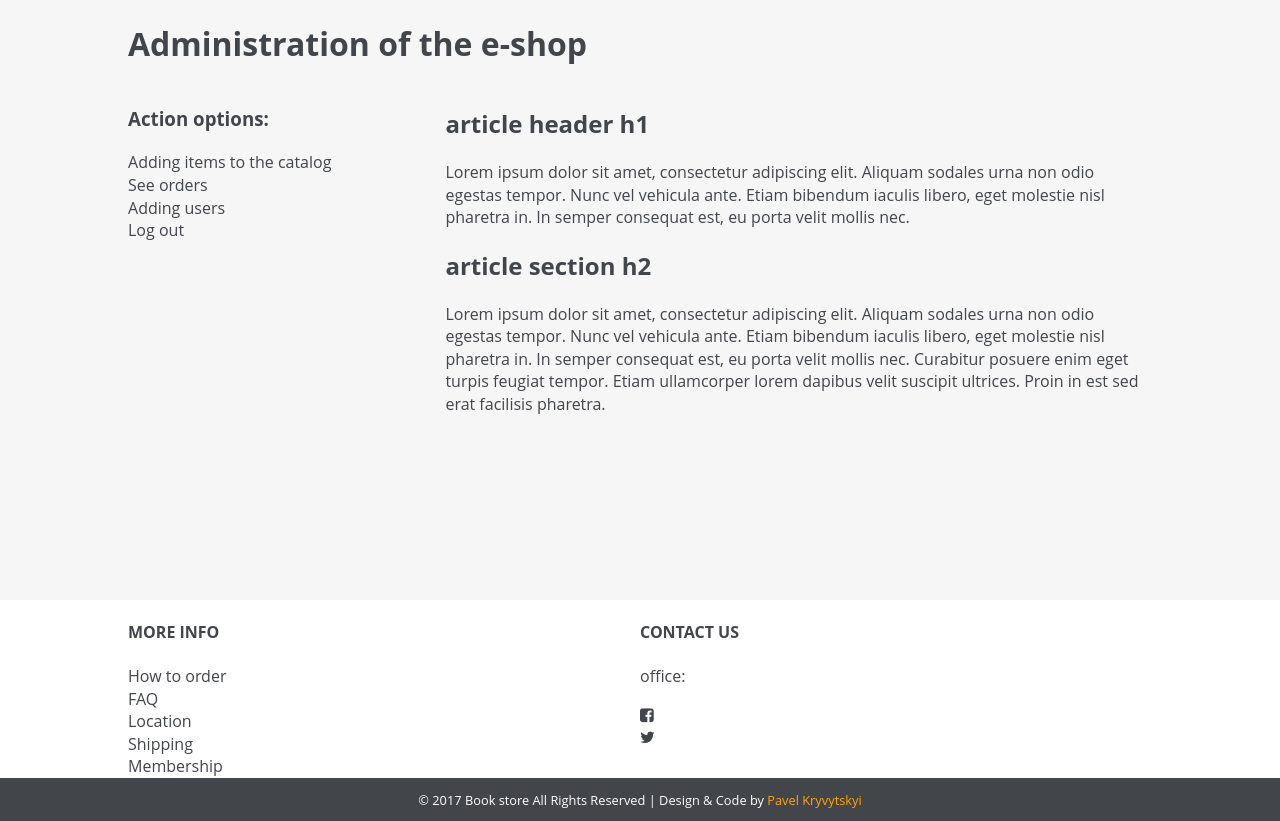
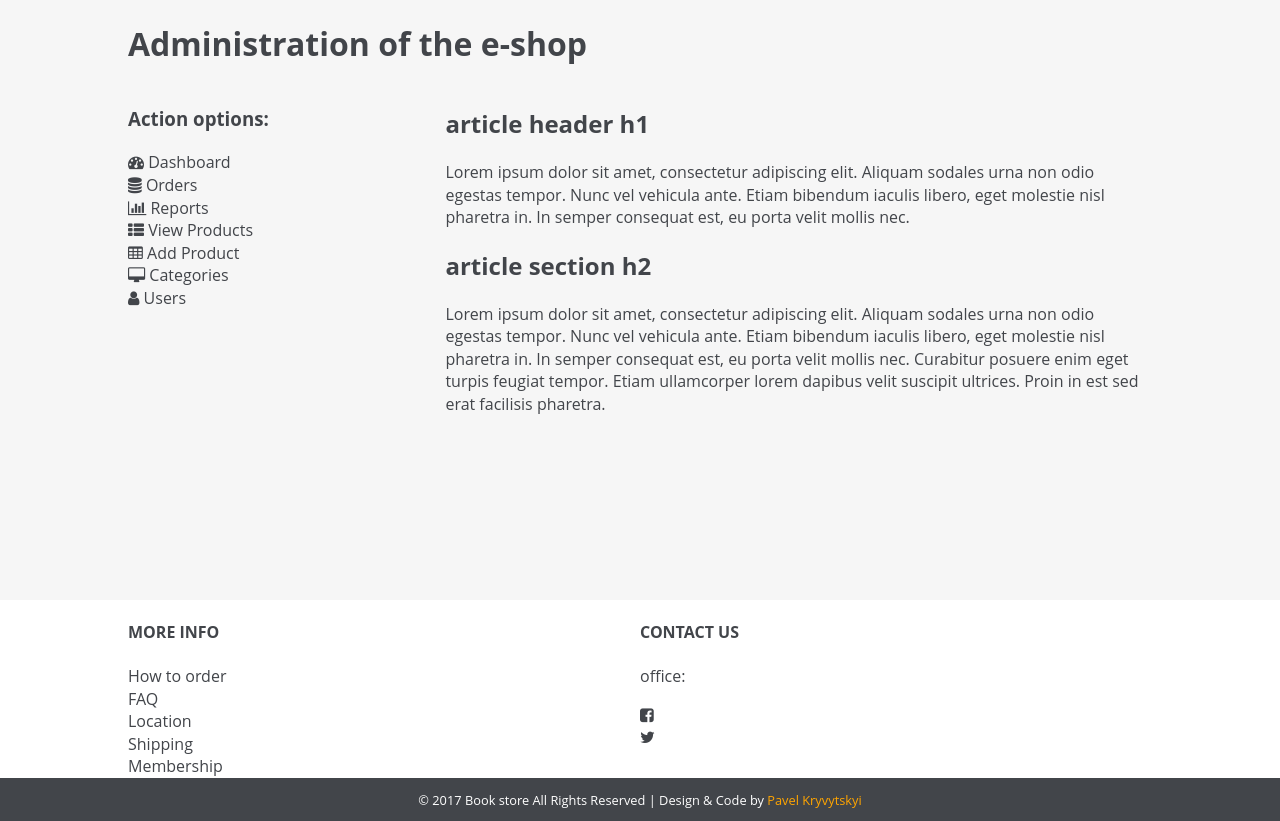
Before and after one commit to Parfum505/PHP, a PHP site: the page made by BookShop/admin/index.php in a window 1280 px wide. Shown: the part 200-1021 px from the top of the page. Run offline with PHP 8.4, Linux system fonts and the light colour scheme; some libraries are stand-ins or nearby versions.

Commit message:
add show_categories func

```diff
--- a/BookShop/admin/index.php
+++ b/BookShop/admin/index.php
@@ -1,7 +1,7 @@
 <?php
 // require_once "secure/session.inc.php";
 // require_once "secure/secure.inc.php";
-require_once "../inc/config.inc.php";
+require_once "../inc/config.php";
 // if(isset($_GET['logout'])) {
 // 	logOut();
 // }
--- a/BookShop/inc/common_pages/aside_admin.php
+++ b/BookShop/inc/common_pages/aside_admin.php
@@ -4,17 +4,29 @@
 	<h3>Action options:</h3>
 	<nav>
 	<ul>
-		<li>
-			<a href='add2cat.php'>Adding items to the catalog</a>
+		<li class="active">
+            <a href="index.php"><i class="fa fa-dashboard"></i> Dashboard</a>
+        </li>
+
+          <li class="">
+            <a href="index.php?orders"><i class="fa fa-database"></i> Orders</a>
+        </li>
+
+         <li class="">
+            <a href="index.php?reports"><i class="fa fa-bar-chart-o"></i> Reports</a>
         </li>
         <li>
-			<a href='orders.php'>See orders</a>
+            <a href="index.php?products"><i class="fa fa-th-list"></i> View Products</a>
         </li>
         <li>
-			<a href='secure/create_user.php'>Adding users</a>
+            <a href="index.php?add_product"><i class="fa fa-table"></i> Add Product</a>
+        </li>
+
+        <li>
+            <a href="index.php?categories"><i class="fa fa-desktop"></i> Categories</a>
         </li>
         <li>
-			<a href='index.php?logout'>Log out</a>
+            <a href="index.php?users"><i class="fa fa-user"></i> Users</a>
         </li>
 	</ul>
 	</nav>
--- a/BookShop/inc/config.inc.php
+++ b/BookShop/inc/config.php
@@ -18,3 +18,4 @@
 		echo 'Failed to connect: ' . mysqli_connect_error();
 	}
 	// cartInit();
+	require 'functions.php';
--- /dev/null
+++ b/BookShop/inc/functions.php
@@ -0,0 +1,16 @@
+<?php
+
+/*** Shop functions ***/
+function show_categories(){
+	global $link;
+	$query = "SELECT * FROM categories";
+	$res = mysqli_query($link, $query);
+	if (!$res) {
+		die("Error: " . mysqli_error($link));
+	}
+	while ($row = mysqli_fetch_assoc($res)) {
+		echo "<li><a href='catalog.php?id=".$row['cat_id']. "'>".$row['cat_title']."</a></li>";
+	}
+}
+
+/*** Admin functions ***/
--- a/BookShop/inc/lib.inc.php
+++ /dev/null
@@ -1 +0,0 @@
-<?php
--- a/BookShop/pages/catalog.php
+++ b/BookShop/pages/catalog.php
@@ -1,7 +1,6 @@
 <?php
 
-require "../inc/lib.inc.php";
-require "../inc/config.inc.php";
+require "../inc/config.php";
 
 
 	//$goods = selectAllItems();
```
Also changed, not shown: BookShop/inc/common_pages/aside_shop.php (+1 -12 lines). Lines whose indentation alone changed are shown as unchanged.
